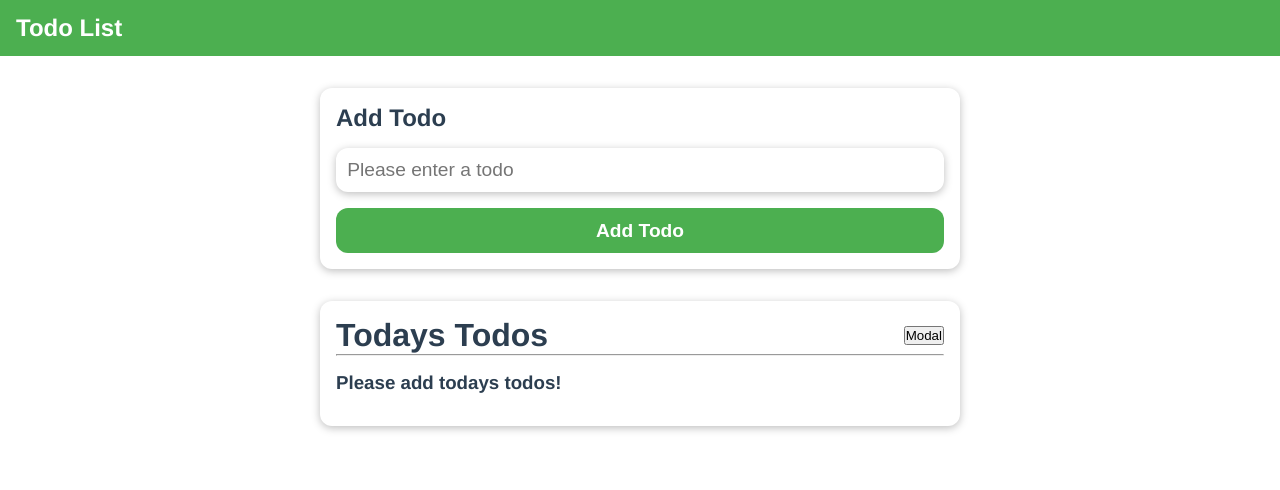
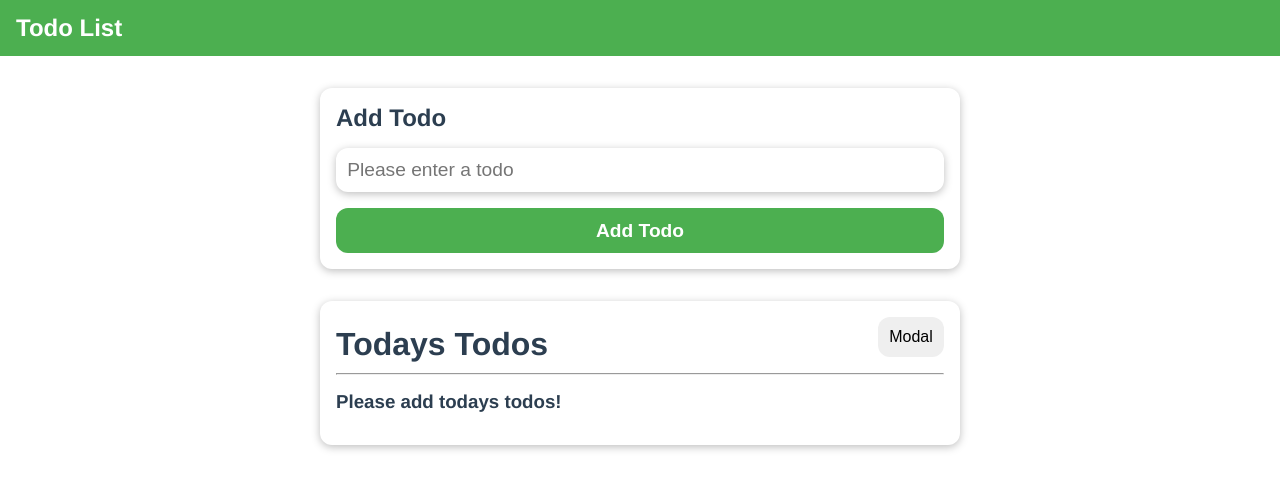
Before and after one commit to PetterFogel/vue-todo-list, a Vue app: page / in a window 1280 px wide. Shown: the top 490 px of the page. Built offline with nearby package versions, Linux system fonts and the light colour scheme.

Commit message:
Changed styling for base button

```diff
--- a/src/components/UI/BaseButton.vue
+++ b/src/components/UI/BaseButton.vue
@@ -16,7 +16,7 @@ export default {
 </script>
 
 <style scoped>
-.add-btn {
+.primary {
   width: 100%;
   font-size: 1.2rem;
   padding: 0.7rem;
@@ -28,11 +28,21 @@ export default {
   cursor: pointer;
   transition: all 200ms ease-in-out;
 }
-.add-btn:hover {
+.primary:hover {
   background: #38813a;
 }
 
-.delete-btn {
+.secondary {
+  font-size: 1rem;
+  padding: 0.7rem;
+  border-radius: 12px;
+  border: none;
+  cursor: pointer;
+  margin-bottom: 1rem;
+  transition: all 200ms ease-in-out;
+}
+
+.delete {
   border: none;
   background: transparent;
   font-size: 1rem;
@@ -40,7 +50,7 @@ export default {
   transition: all 200ms ease-in-out;
 }
 
-.delete-btn:hover {
+.delete:hover {
   color: red;
 }
 </style>
--- a/src/components/todo/TodoForm.vue
+++ b/src/components/todo/TodoForm.vue
@@ -4,7 +4,7 @@
       <h2>Add Todo</h2>
       <input type="text" placeholder="Please enter a todo" v-model="todo" />
       <p v-if="isInvalid">Field cannot be empty</p>
-      <base-button mode="add-btn">Add Todo</base-button>
+      <base-button mode="primary">Add Todo</base-button>
     </form>
   </base-card>
 </template>
```
